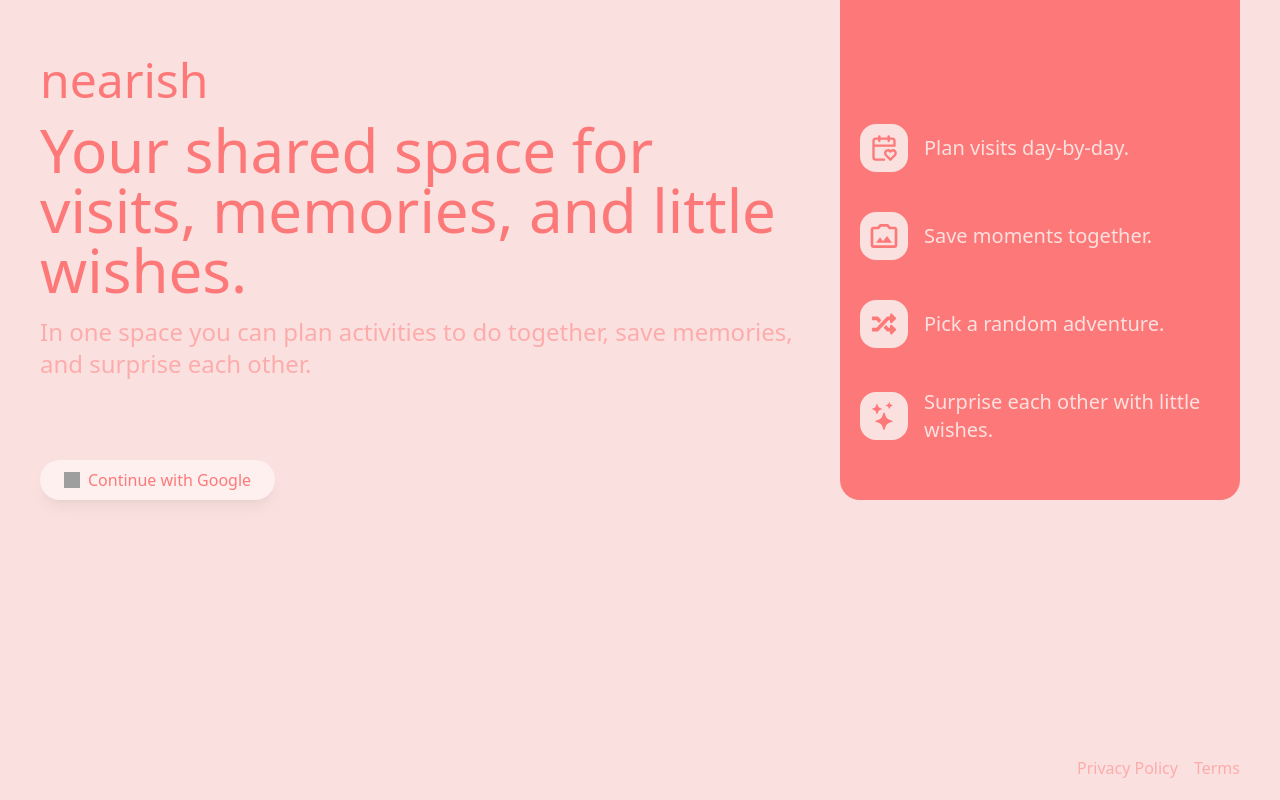
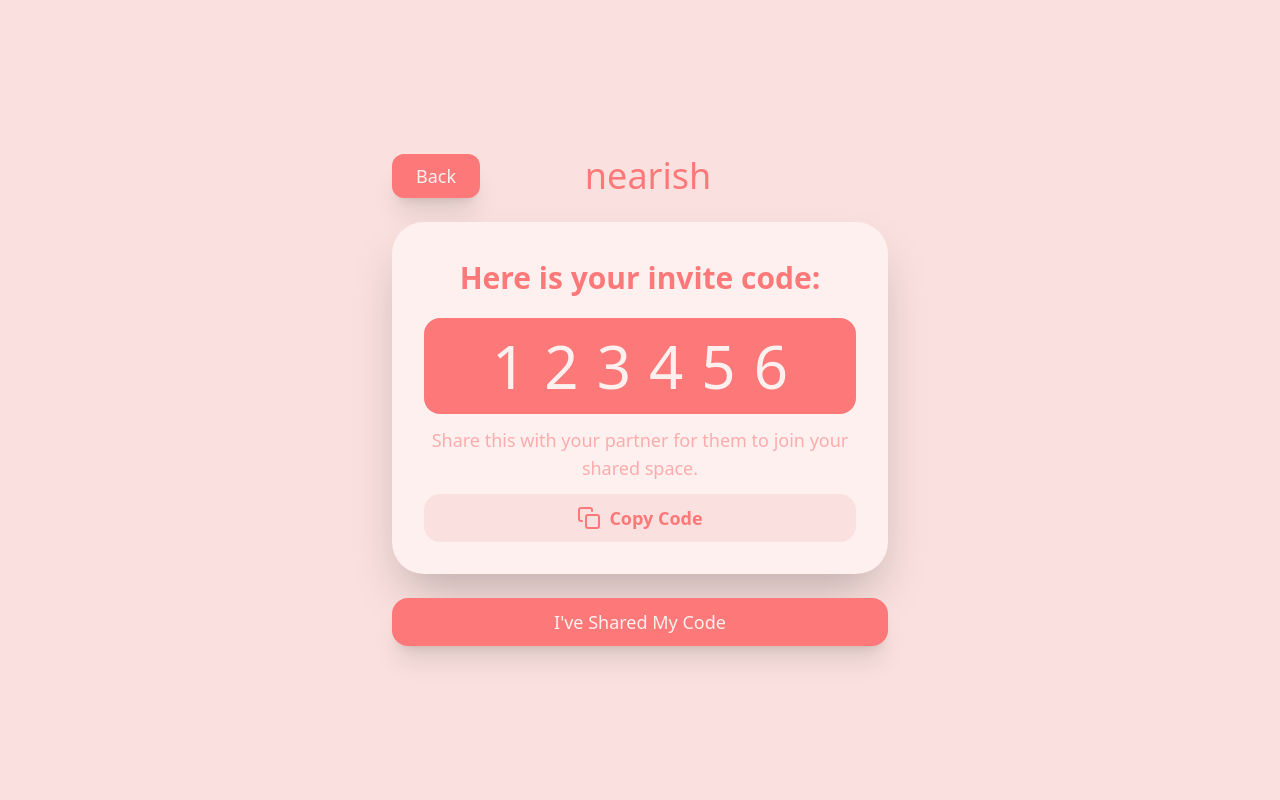
Before and after one commit to fpazaran/nearish, a React app in the folder frontend/: page /create-code in a window 1280 px wide. Before the commit this address led to /. Built offline with nearby package versions, Linux system fonts and the light colour scheme; no server answers; sample sign-in values are in the browser's storage; grey boxes are pictures that could not be loaded; the HTML template or start-up script is replaced by a standard one.

Commit message:
Implemented CreateCodePage

```diff
--- a/frontend/src/App.jsx
+++ b/frontend/src/App.jsx
@@ -10,6 +10,8 @@ import LandingPage from './pages/connect-flow/LandingPage';
 import HomePage from './pages/connect-flow/HomePage';
 import CreateJoinPage from './pages/connect-flow/CreateJoinPage';
 import EnterNamePage from './pages/connect-flow/EnterNamePage';
+import CreateCodePage from './pages/connect-flow/CreateCodePage';
+import EnterCodePage from './pages/connect-flow/EnterCodePage';
 
 function App() {
   return (
@@ -45,7 +47,22 @@ function App() {
                 </ProtectedRoute>
               }
             />
-
+            <Route
+              path="/create-code"
+              element={
+                <ProtectedRoute>
+                  <CreateCodePage />
+                </ProtectedRoute>
+              }
+            />
+            <Route
+              path="/enter-code"
+              element={
+                <ProtectedRoute>
+                  <EnterCodePage />
+                </ProtectedRoute>
+              }
+            />
             {/* Catch all - redirect to landing or home based on auth */}
             <Route path="*" element={<Navigate to="/" replace />} />
           </Routes>
--- a/frontend/src/api/backend/auth.ts
+++ b/frontend/src/api/backend/auth.ts
@@ -57,3 +57,15 @@ export async function updateName(name: string): Promise<boolean> {
   }
   return response.ok;
 }
+
+/**
+ * Creates a new code for the current user
+ * Returns the code if it was created successfully, undefined otherwise
+ */
+export async function createCode(): Promise<string> {
+  const response = await authenticatedFetch('/auth/create-code');
+  if (!response.ok) {
+    throw new Error('Failed to create code');
+  }
+  return response.json();
+}
--- a/frontend/src/components/Background.tsx
+++ b/frontend/src/components/Background.tsx
@@ -1,7 +1,7 @@
 import React from 'react'
 
 interface BackgroundProps {
-  children: React.ReactNode;
+  children?: React.ReactNode;
 }
 
 function Background({ children }: BackgroundProps) {
--- a/frontend/src/components/SquareRounded.tsx
+++ b/frontend/src/components/SquareRounded.tsx
@@ -1,11 +1,16 @@
 import React, { ReactNode } from 'react'
 
-function RectangleRounded({ children }: { children?: React.ReactNode}) {
+interface SquareRoundedProps {
+  children?: React.ReactNode
+  className?: string
+}
+
+function SquareRounded({ children, className }: SquareRoundedProps) {
   return (
-    <div className="rounded-2xl bg-[var(--bg_pink)] min-w-12 min-h-12 w-12 h-12 flex items-center justify-center">
+    <div className={`rounded-2xl bg-[var(--bg_pink)] min-w-12 min-h-12 w-12 h-12 flex items-center justify-center ${className}`}>
       {children}
     </div>
   )
 }
 
-export default RectangleRounded
+export default SquareRounded
--- /dev/null
+++ b/frontend/src/components/buttons/BackButtonRect.tsx
@@ -0,0 +1,18 @@
+import { useNavigate } from 'react-router-dom'
+
+function BackButtonRect() {
+  const navigate = useNavigate()
+  const handleBack = () => {
+    navigate(-1)
+  }
+
+  return (
+    <div className="flex flex-row bg-[var(--darker_pink)] text-[var(--lightest_pink)] font-medium text-lg px-6 py-2
+                          rounded-xl justify-center items-center cursor-pointer hover:opacity-80 active:opacity-60 transition-opacity select-none shadow-xl"
+            onClick={handleBack}>
+              Back
+            </div>
+  )
+}
+
+export default BackButtonRect
--- /dev/null
+++ b/frontend/src/components/buttons/RoundedIconRectangleButton.tsx
@@ -0,0 +1,30 @@
+import React from 'react'
+import SquareRounded from '../SquareRounded'
+
+interface RoundedIconRectangleProps {
+  icon: React.ReactNode
+  text: string
+  description: string
+  onClick: () => void
+}
+
+function RoundedIconRectangleButton({ icon, text, description, onClick }: RoundedIconRectangleProps) {
+  return (
+    <div className="flex flex-row items-center justify-start gap-4 bg-[var(--lightest_pink)] min-w-112 rounded-2xl py-6 pl-6
+    shadow-lg/5 hover:shadow-lg/10 active:opacity-70 transition-all duration-100 select-none" onClick={onClick}>
+      <SquareRounded className="rounded-3xl w-15 h-15 bg-[var(--dark-dark-pink)]">
+        {icon}
+      </SquareRounded>
+      <div className="flex flex-col items-center justify-center text-left items-start">
+        <div className="text-2xl font-medium text-[var(--darker_pink)]">
+          {text}
+        </div>
+        <div className="text-md font-medium text-[var(--medium_pink)]">
+          {description}
+        </div>
+      </div>
+    </div>
+  )
+}
+
+export default RoundedIconRectangleButton
--- a/frontend/src/components/containers/RoundedShadowBox.tsx
+++ b/frontend/src/components/containers/RoundedShadowBox.tsx
@@ -1,12 +1,13 @@
 import React from 'react'
 
 interface RoundedShadowBoxProps {
-  children: React.ReactNode;
+  children?: React.ReactNode;
+  className?: string;
 }
 
-function RoundedShadowBox({ children }: RoundedShadowBoxProps) {
+function RoundedShadowBox({ children, className }: RoundedShadowBoxProps) {
   return (
-    <div className="rounded-4xl shadow-2xl p-8 bg-[var(--lightest_pink)] min-w-124 min-h-84 flex flex-col justify-center items-center">
+    <div className={`rounded-4xl shadow-2xl p-8 bg-[var(--lightest_pink)] w-124 min-h-84 flex flex-col justify-center items-center ${className}`}>
       {children}
     </div>
   )
--- a/frontend/src/contexts/UserContext.tsx
+++ b/frontend/src/contexts/UserContext.tsx
@@ -21,6 +21,7 @@ export default function UserProvider({ children }: { children: React.ReactNode }
   const [name, setName] = useState<string>("");
   const [couple, setCouple] = useState<Couple | undefined>(undefined);
   const [loading, setLoading] = useState(true);
+  const [hasRedirected, setHasRedirected] = useState(false);
 
   const { currentUser, loading: authLoading } = useAuth();
   const navigate = useNavigate();
@@ -45,10 +46,10 @@ export default function UserProvider({ children }: { children: React.ReactNode }
     fetchUser();
   }, [currentUser, authLoading]);
 
-  // 2. Handle redirection based on couple status
+  // 2. Handle redirection based on couple status (only once on initial load)
   useEffect(() => {
-    // Only redirect if we are finished loading and have a user
-    if (!loading && uid) {
+    // Only redirect if we are finished loading and have a user and haven't redirected yet
+    if (!loading && uid && !hasRedirected) {
       if (couple && couple.partner) {
         navigate("/home");
       } else {
@@ -58,8 +59,9 @@ export default function UserProvider({ children }: { children: React.ReactNode }
           navigate("/create-join");
         }
       }
+      setHasRedirected(true);
     }
-  }, [loading, uid, couple, navigate]);
+  }, [loading, uid, name, couple, navigate, hasRedirected]);
 
   function setMe(me: User) {
     setUid(me.uid);
@@ -72,6 +74,8 @@ export default function UserProvider({ children }: { children: React.ReactNode }
       setLoading(true);
       await updateNameApi(name);
       setName(name);
+      // Navigate to create-join page after successfully updating name
+      navigate("/create-join");
     } catch (error) {
       onSaveFailed();
     } finally {
--- a/frontend/src/index.css
+++ b/frontend/src/index.css
@@ -6,5 +6,6 @@
   --bg_pink: #FAE1DF;
   --lightest_pink: #FDF0EF;
   --dark-medium-pink: #FAE1DF;
+  --dark-dark-pink: #FDD2D1;
   --darker_pink-glow: rgba(253, 121, 121, 0.5);
 }
--- a/frontend/src/pages/connect-flow/CreateCodePage.tsx
+++ b/frontend/src/pages/connect-flow/CreateCodePage.tsx
@@ -0,0 +1,63 @@
+import Background from '../../components/Background'
+import { useState, useEffect } from 'react'
+import { createCode } from '../../api/backend/auth'
+import SquareRounded from '../../components/SquareRounded'
+import RoundedShadowBox from '../../components/containers/RoundedShadowBox'
+import { FiCopy } from "react-icons/fi";
+import { useNavigate } from 'react-router-dom'
+import BackButtonRect from '../../components/buttons/BackButtonRect'
+
+
+function CreateCodePage() {
+  const [code, setCode] = useState('')
+  const navigate = useNavigate()
+
+  useEffect(() => {
+    const handleCreateCode = async () => {
+      setCode(await createCode())
+    }
+    handleCreateCode()
+  }, [])
+
+  return (
+    <Background>
+      <div className="flex flex-row w-full h-full justify-center items-center">
+        <div className="flex flex-col items-center justify-center gap-6">
+          {/* Header row with back button and nearish title */}
+          <div className="w-full flex flex-row items-center justify-between">
+            <BackButtonRect />
+            <div className="text-4xl font-medium text-[var(--darker_pink)] flex-1 text-center">
+              nearish
+            </div>
+            {/* Invisible spacer to balance the layout */}
+            <div className="w-18"></div>
+          </div>
+
+          {/* Content box */}
+          <RoundedShadowBox className="gap-4">
+            <div className="w-full h-12 flex flex-row items-center justify-center text-3xl font-bold text-[var(--darker_pink)] text-center">
+              Here is  your invite code:
+            </div>
+            <div className="w-full h-24 flex flex-row items-center justify-center tracking-[0.3em] text-6xl font-medium text-[var(--lightest_pink)] text-center bg-[var(--darker_pink)] rounded-2xl px-4 py-2 leading-none">
+              <span className="-mr-[0.3em]">{code ? code : '123456'}</span>
+            </div>
+            <div className="w-full h-12 flex flex-row items-center justify-center text-lg font-medium text-[var(--medium_pink)] text-center">
+              Share this with your partner for them to join your shared space.
+            </div>
+            <div className="w-full h-12 flex flex-row items-center justify-center bg-[var(--bg_pink)] text-[var(--darker_pink)] font-bold text-lg
+                            px-6 py-2 rounded-2xl justify-center items-center cursor-pointer hover:opacity-80 active:opacity-60 transition-opacity gap-2 select-none">
+              <FiCopy className="w-6 h-6 font-bold" />
+              Copy Code
+            </div>
+          </RoundedShadowBox>
+          <div className="w-full h-12 flex flex-row items-center justify-center bg-[var(--darker_pink)] text-[var(--lightest_pink)] font-medium text-lg
+                          px-6 py-2 rounded-2xl justify-center items-center cursor-pointer hover:opacity-80 active:opacity-60 transition-opacity shadow-xl select-none">
+            I've Shared My Code
+          </div>
+        </div>
+      </div>
+    </Background>
+  )
+}
+
+export default CreateCodePage
--- a/frontend/src/pages/connect-flow/CreateJoinPage.tsx
+++ b/frontend/src/pages/connect-flow/CreateJoinPage.tsx
@@ -1,8 +1,34 @@
 import React from 'react'
+import Background from '../../components/Background'
+import { useUser } from '../../contexts/UserContext'
+import RoundedIconRectangleButton from '../../components/buttons/RoundedIconRectangleButton'
+import { FaPlus } from "react-icons/fa6";
+import { FaLink } from "react-icons/fa";
+import { useNavigate } from 'react-router-dom'
 
 function CreateJoinPage() {
+  const user = useUser()
+  const navigate = useNavigate()
   return (
-    <div>CreateJoinPage</div>
+    <Background>
+      <div className="absolute top-4 left-4 text-4xl font-medium text-[var(--darker_pink)]">
+        nearish
+      </div>
+      <div className="flex flex-col items-center justify-center gap-4">
+        <div className="flex flex-col items-center justify-center gap-2">
+          <div className="text-4xl font-medium text-[var(--darker_pink)]">
+            Hello {user.name}!
+          </div>
+          <div className="text-2xl font-medium text-[var(--medium_pink)]">
+            How would you like to get started?
+          </div>
+        </div>
+        <div className="flex flex-col items-center justify-center gap-8">
+          <RoundedIconRectangleButton icon={<FaPlus className="text-3xl text-[var(--darker_pink)]" />} text="Create a new code." description="Invite your partner to join." onClick={() => { navigate('/create-code') }} />
+          <RoundedIconRectangleButton icon={<FaLink className="text-3xl text-[var(--darker_pink)]" />} text="Join with a code." description="Join your partner's shared space." onClick={() => { navigate('/enter-code') }} />
+        </div>
+      </div>
+    </Background>
   )
 }
 
--- a/frontend/src/pages/connect-flow/EnterCodePage.tsx
+++ b/frontend/src/pages/connect-flow/EnterCodePage.tsx
@@ -0,0 +1,18 @@
+import React from 'react'
+import Background from '../../components/Background'
+
+function EnterCodePage() {
+  return (
+    <Background>
+      <div className="flex flex-row w-full h-full justify-center items-center">
+        <div className="flex flex-col items-center justify-center">
+          <div className="text-4xl font-medium text-[var(--darker_pink)] mb-6">
+            nearish
+          </div>
+        </div>
+      </div>
+    </Background>
+  )
+}
+
+export default EnterCodePage
```
